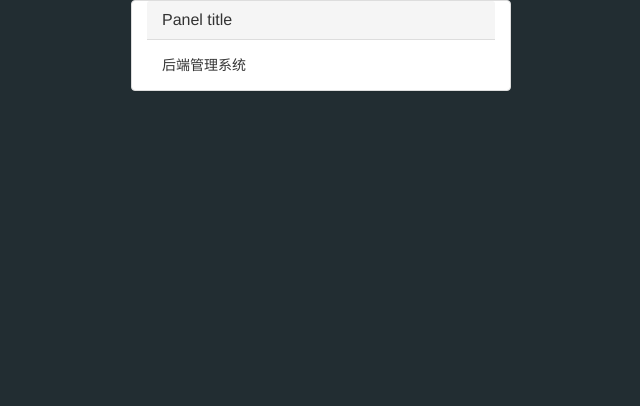
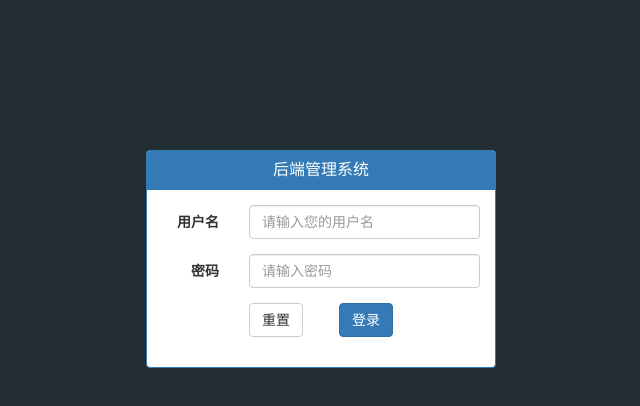
Before and after one commit to 5830056far/letao, a website: page public/p/login.html in a window 1280 px wide. Shown: the whole page, without its empty margins (319-959 px from the left). Drawn offline with Linux system fonts and the light colour scheme.

Commit message:
登录完成

```diff
--- a/public/p/css/common.css
+++ b/public/p/css/common.css
@@ -1,3 +1,6 @@
 .body_bg{
   background-color: #222d32;
 }
+.mar200{
+  margin-top: 150px;
+}
--- /dev/null
+++ b/public/p/js/login.js
@@ -0,0 +1,72 @@
+/**
+ * Created by Administrator on 2018/1/11.
+ */
+$(function(){
+
+  $form = $('form');
+  $form.bootstrapValidator({
+
+    feedbackIcons: {
+      valid: 'glyphicon glyphicon-ok',
+      invalid: 'glyphicon glyphicon-remove',
+      validating: 'glyphicon glyphicon-refresh'
+    },
+
+    fields:{
+      username:{
+        validators:{
+          notEmpty:{
+            message: '用户名不能为空'
+          },
+          callback:{
+            message: '用户名不存在'
+          }
+        }
+      },
+      password:{
+        validators:{
+          notEmpty:{
+            message: '密码不能为空'
+          },
+          stringLength:{
+            min:6,
+            max:8,
+            message:'密码长度为6~8'
+          },
+          callback:{
+            message: '密码错误'
+          }
+        }
+      }
+    }
+  })
+//  表单校验成功会提交ajax请求
+  $form.on('success.form.bv', function (e) {
+    e.preventDefault();
+
+    //使用ajax提交逻辑
+    $.ajax({
+      type:"post",
+      url:"/employee/employeeLogin",
+      data:$form.serialize(),
+      success:function(info){
+         if(info.success){
+           location.href = "index.html";
+         }
+         if(info.error==1000){
+
+          $form.data('bootstrapValidator').updateStatus('username','INVALID','callback');
+         }
+        if(info.error==1001){
+          $form.data('bootstrapValidator').updateStatus('password','INVALID','callback');
+        }
+      }
+    })
+  });
+
+  //  给reset 注册点击事件  重置
+  $('[type="reset"]').on('click',function(){
+   $form.data('bootstrapValidator').resetForm(true);
+  })
+
+})
--- a/public/p/login.html
+++ b/public/p/login.html
@@ -5,24 +5,46 @@
   <title>后台管理系统</title>
   <link rel="stylesheet" href="./lib/bootstrap/css/bootstrap.min.css">
   <link rel="stylesheet" href="./css/common.css">
+  <link rel="stylesheet" href="./lib/bootstrap-validator/css/bootstrapValidator.css">
 </head>
 <body class="body_bg">
   <div class="container">
 
-    <div class="panel panel-default col-md-4 col-md-offset-4">
+  <div class="col-md-4 col-md-offset-4 mar200">
+    <div class="panel  panel-primary  ">
       <div class="panel-heading">
-        <h3 class="panel-title">Panel title</h3>
+        <h3 class="panel-title text-center">后端管理系统</h3>
       </div>
       <div class="panel-body">
-        后端管理系统
+        <form class="form-horizontal">
+          <div class="form-group">
+            <label for="username" class="col-md-3 control-label">用户名</label>
+            <div class="col-md-9">
+              <input type="text" name="username" class="form-control" id="username" placeholder="请输入您的用户名">
+            </div>
+          </div>
+          <div class="form-group">
+            <label for="password" class="col-md-3 control-label">密码</label>
+            <div class="col-md-9">
+              <input type="password" name="password" class="form-control" id="password" placeholder="请输入密码">
+            </div>
+          </div>
+          <div class="form-group">
+            <div class="col-md-offset-3 col-md-6">
+              <button type="reset" class="btn btn-default pull-left">重置</button>
+              <button type="submit" class="btn btn-primary pull-right">登录</button>
+            </div>
+          </div>
+        </form>
       </div>
     </div>
   </div>
+  </div>
 
 
-
-
-<script src="./lib/jquery/jquery.min.js"></script>
+  <script src="lib/jquery/jquery.js"></script>
 <script src="./lib/bootstrap/js/bootstrap.js"></script>
+  <script src="lib/bootstrap-validator/js/bootstrapValidator.js"></script>
+  <script src="js/login.js"></script>
 </body>
 </html>
```
Also changed, not shown: public/p/index.html (+1 -1 lines).
